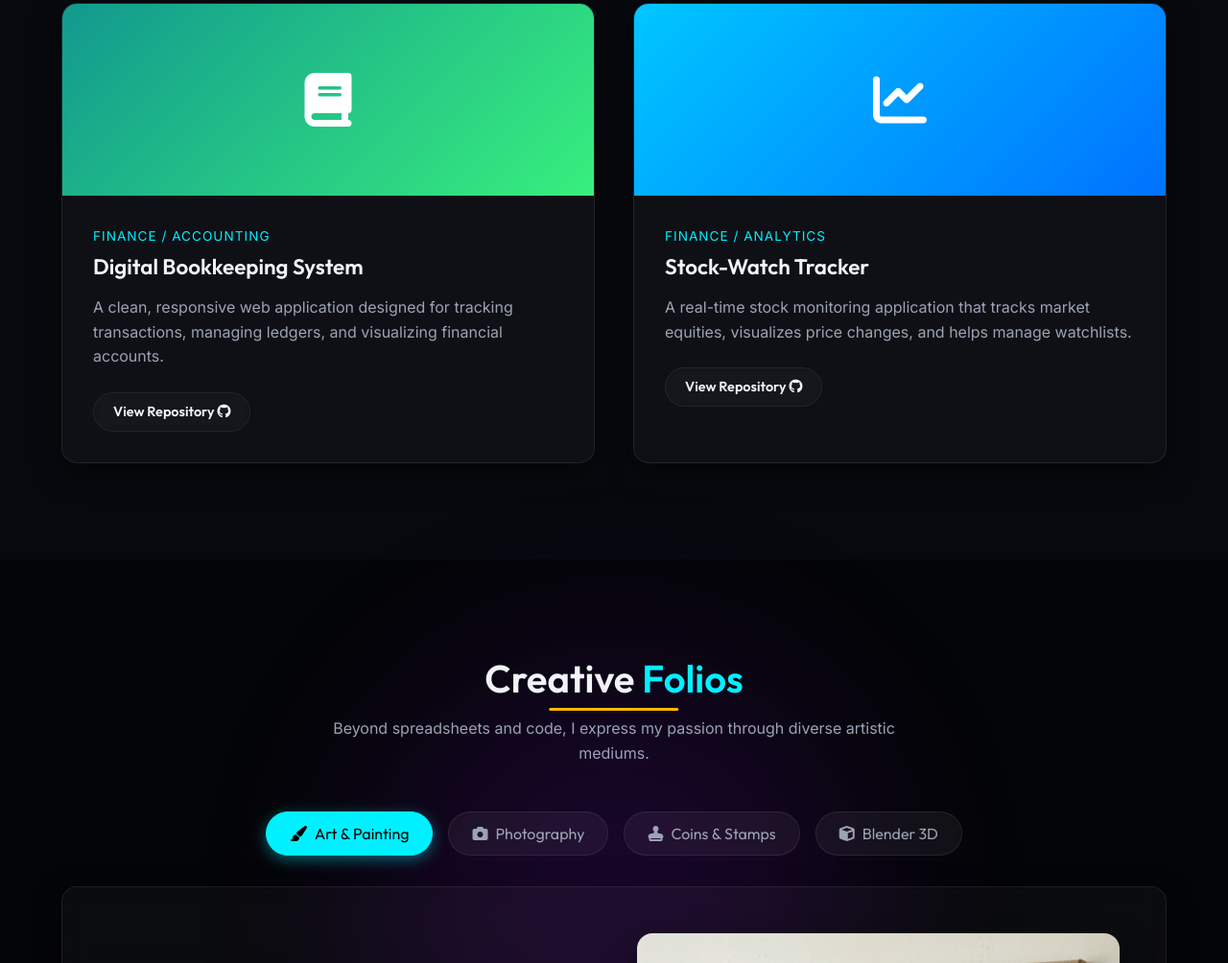
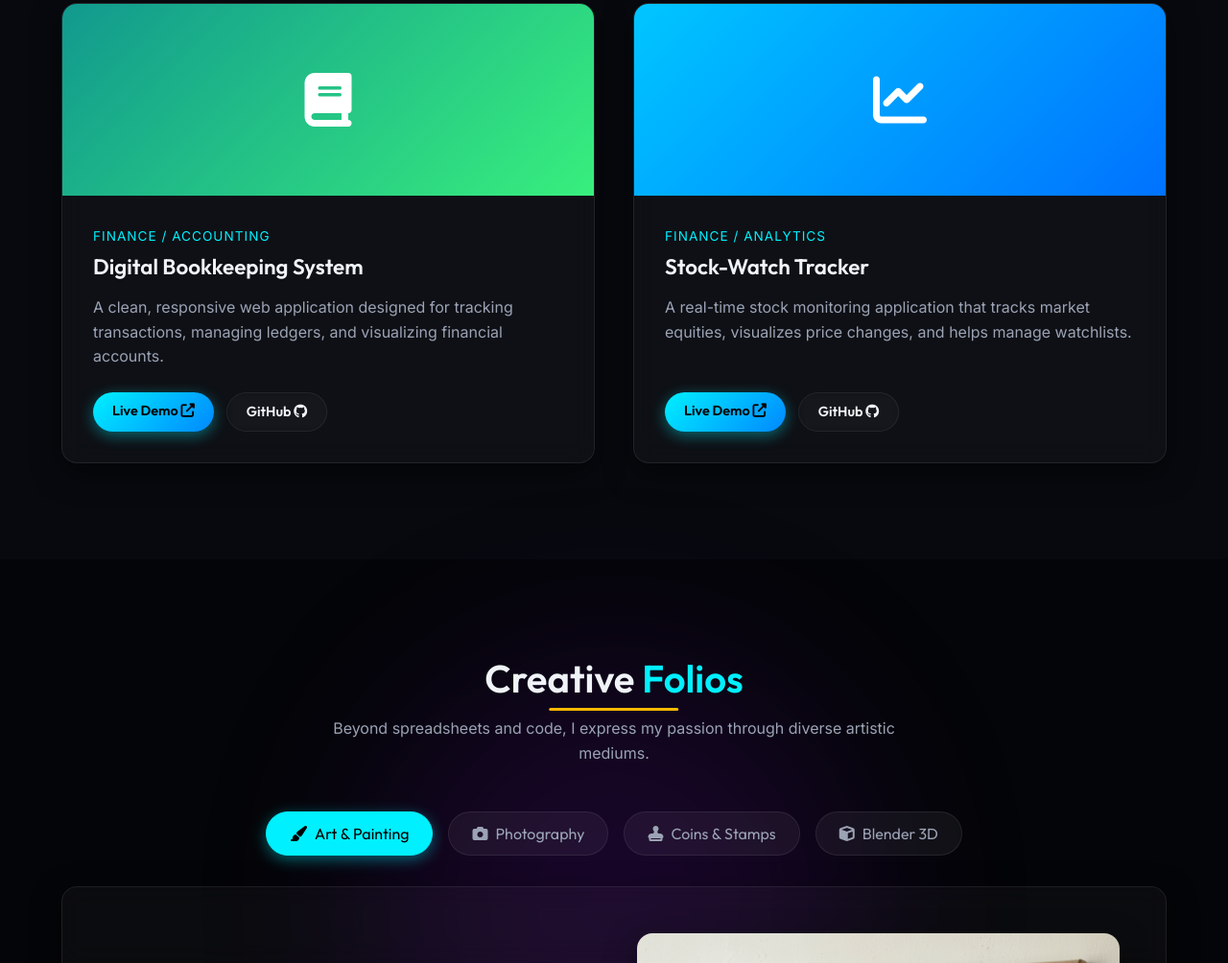
Before and after one commit to SaIdAs-licts/Saidas-B-Website, a plain HTML site: page index.html in a window 1280 px wide. Shown: the part 2940-3944 px from the top of the page at 96% size. Drawn offline with Linux system fonts and the light colour scheme.

Commit message:
Add Live Demo and GitHub buttons to projects with auto-alignment

```diff
--- a/index.html
+++ b/index.html
@@ -227,7 +227,10 @@
                         <span class="category">Finance / Accounting</span>
                         <h3>Digital Bookkeeping System</h3>
                         <p>A clean, responsive web application designed for tracking transactions, managing ledgers, and visualizing financial accounts.</p>
-                        <a href="https://github.com/SaIdAs-licts/book-keeping" target="_blank" class="btn btn-sm btn-outline">View Repository <i class="fab fa-github"></i></a>
+                        <div class="project-links" style="display: flex; gap: 0.8rem; flex-wrap: wrap; margin-top: auto;">
+                            <a href="https://saidas-licts.github.io/book-keeping/" target="_blank" class="btn btn-sm btn-primary">Live Demo <i class="fas fa-external-link-alt"></i></a>
+                            <a href="https://github.com/SaIdAs-licts/book-keeping" target="_blank" class="btn btn-sm btn-outline">GitHub <i class="fab fa-github"></i></a>
+                        </div>
                     </div>
                 </div>
                 <!-- Project 2: Stock-Watch -->
@@ -239,7 +242,10 @@
                         <span class="category">Finance / Analytics</span>
                         <h3>Stock-Watch Tracker</h3>
                         <p>A real-time stock monitoring application that tracks market equities, visualizes price changes, and helps manage watchlists.</p>
-                        <a href="https://github.com/SaIdAs-licts/Stock-Watch" target="_blank" class="btn btn-sm btn-outline">View Repository <i class="fab fa-github"></i></a>
+                        <div class="project-links" style="display: flex; gap: 0.8rem; flex-wrap: wrap; margin-top: auto;">
+                            <a href="https://stock-watch-dnbkiy952-saidas-licts-projects.vercel.app/" target="_blank" class="btn btn-sm btn-primary">Live Demo <i class="fas fa-external-link-alt"></i></a>
+                            <a href="https://github.com/SaIdAs-licts/Stock-Watch" target="_blank" class="btn btn-sm btn-outline">GitHub <i class="fab fa-github"></i></a>
+                        </div>
                     </div>
                 </div>
             </div>
--- a/style.css
+++ b/style.css
@@ -529,6 +529,8 @@ ul {
 .project-content {
   padding: 2rem;
   flex-grow: 1;
+  display: flex;
+  flex-direction: column;
 }
 .project-content .category {
   font-size: 0.85rem;
```
